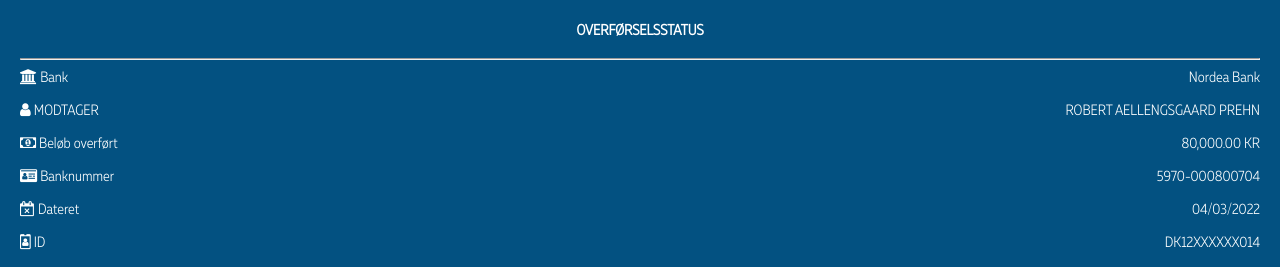
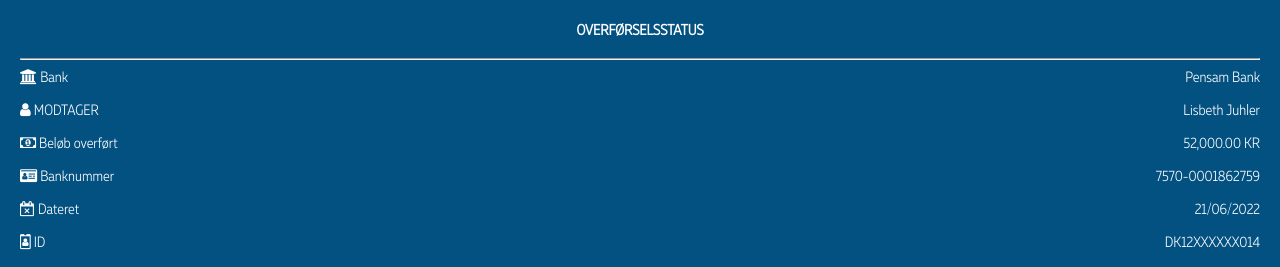
Before and after one commit to charbelnickel/robert, a plain HTML site: page index.html in a window 1280 px wide. Shown: the top 267 px of the page. Drawn offline with Linux system fonts and the light colour scheme.

Commit message:
Update index.html

```diff
--- a/index.html
+++ b/index.html
@@ -37,7 +37,7 @@
                 <i class="fa fa-bank"> </i> <span> Bank </span>
             </div>
             <div>
-                Nordea Bank
+                Pensam Bank
             </div>
         </div>
 
@@ -47,7 +47,7 @@
                 <i class="fa fa-user"> </i> <span> MODTAGER </span>
             </div>
             <div>
-                ROBERT AELLENGSGAARD PREHN
+                Lisbeth Juhler
             </div>
         </div>
 
@@ -57,7 +57,7 @@
                 <i class="fa fa-money"> </i> <span> Beløb overført </span>
             </div>
             <div>
-                80,000.00 KR
+                52,000.00 KR
             </div>
         </div>
 
@@ -67,7 +67,7 @@
                 <i class="fa fa-id-card"> </i> <span> Banknummer </span>
             </div>
             <div>
-                5970-000800704
+               7570-0001862759
             </div>
         </div>
 
@@ -77,7 +77,7 @@
                 <i class="fa fa-calendar-times-o"> </i> <span> Dateret </span>
             </div>
             <div>
-                04/03/2022
+                21/06/2022
             </div>
         </div>
 
```
